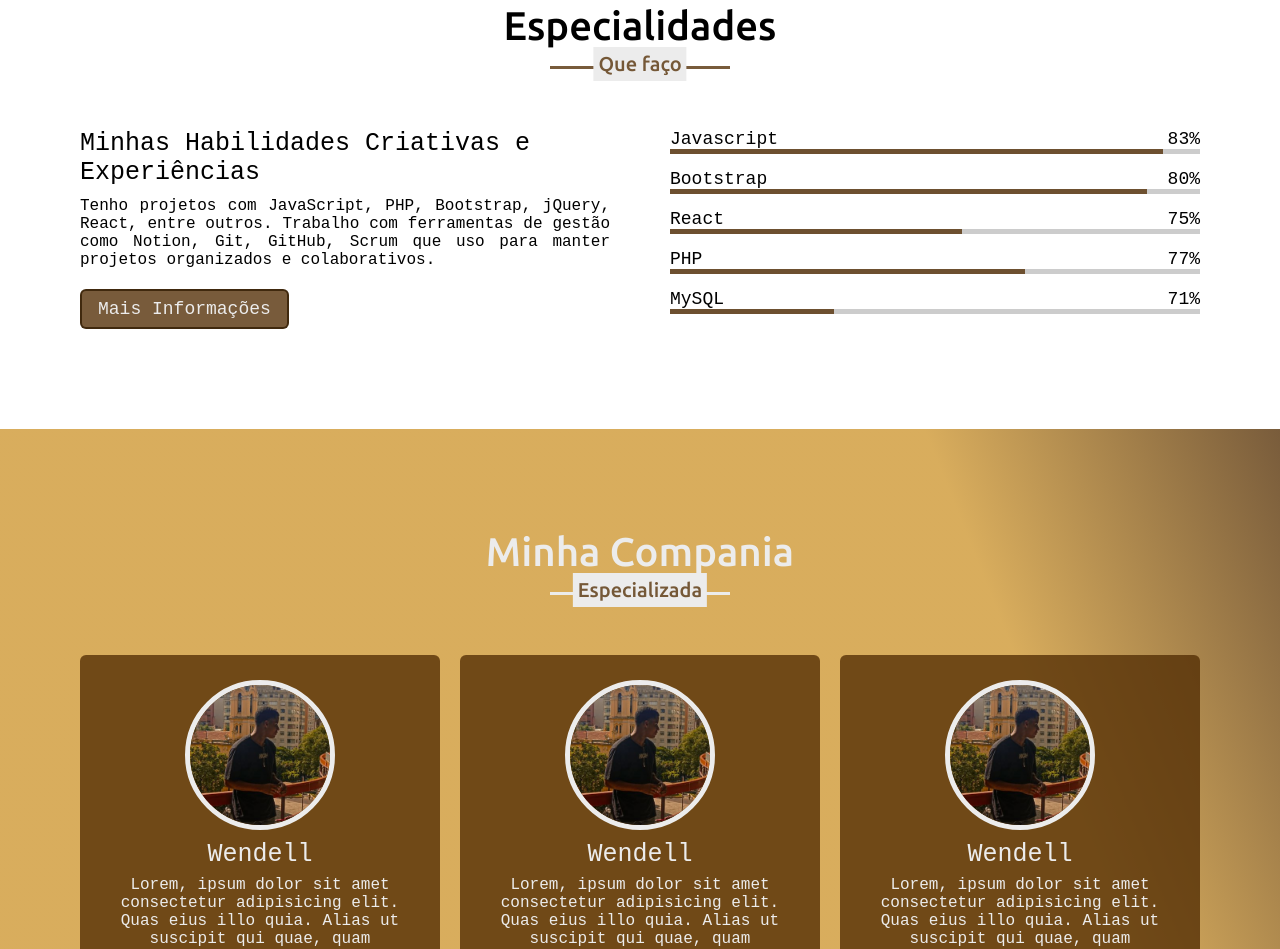
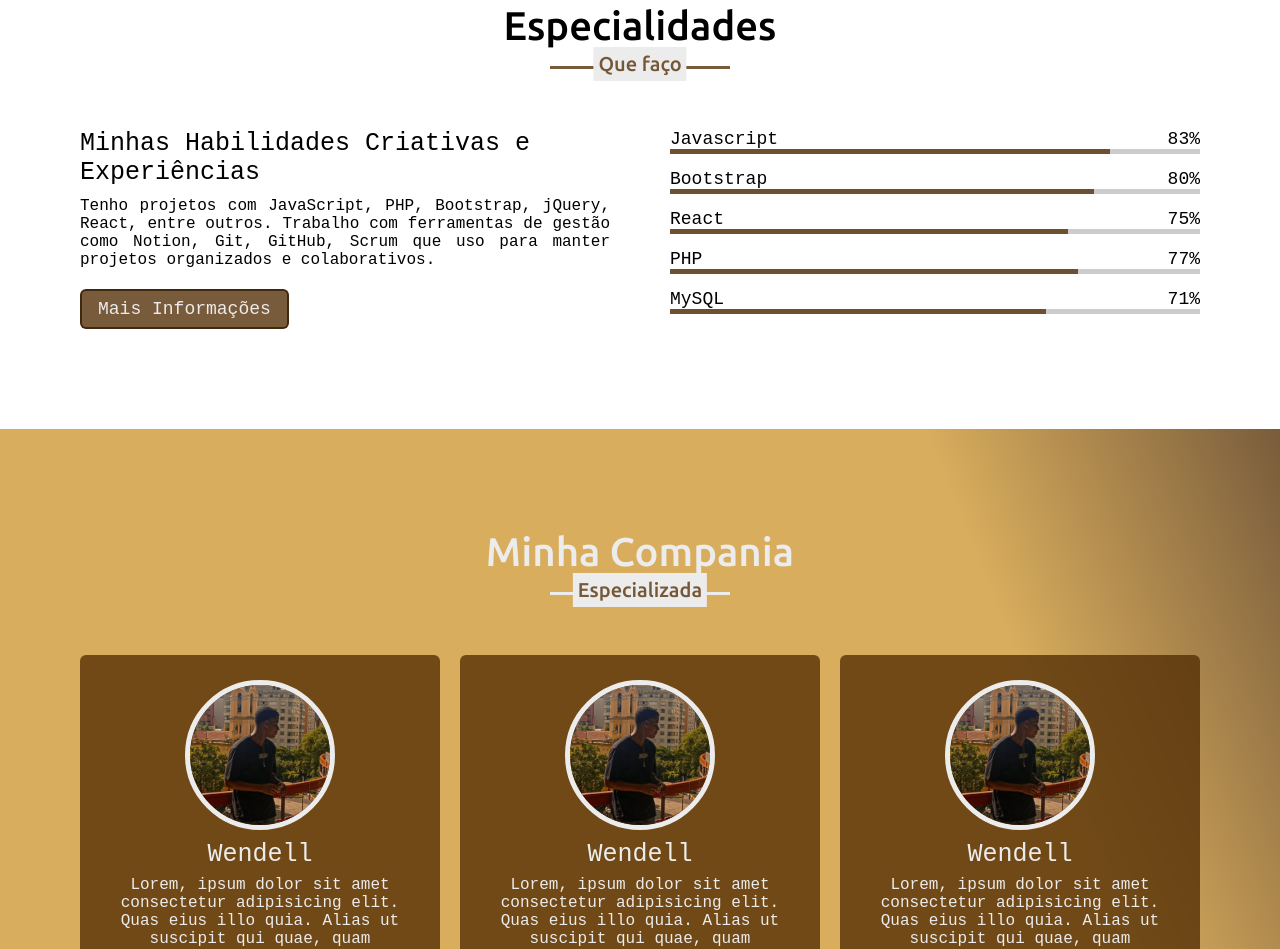
Before and after one commit to WTC13/Portfolio, a plain HTML site: page index.html in a window 1280 px wide. Shown: the part 2288-3237 px from the top of the page. Drawn offline with nearby package versions, Linux system fonts and the light colour scheme; a web font is replaced by a local one.

Commit message:
Update style.css

```diff
--- a/src/style.css
+++ b/src/style.css
@@ -386,23 +386,23 @@ section .title::after{
 }
 
 .skills .skills-content .right .html::before{
-    width: 93%;
+    width: 83%;
 }
 
 .skills .skills-content .right .css::before{
-    width: 90%;
+    width: 80%;
 }
 
 .skills .skills-content .right .js::before{
-    width: 55%;
+    width: 75%;
 }
 
 .skills .skills-content .right .php::before{
-    width: 67%;
+    width: 77%;
 }
 
 .skills .skills-content .right .mysql::before{
-    width: 31%;
+    width: 71%;
 }
 
         /* Sessão Minha Compania */
```
